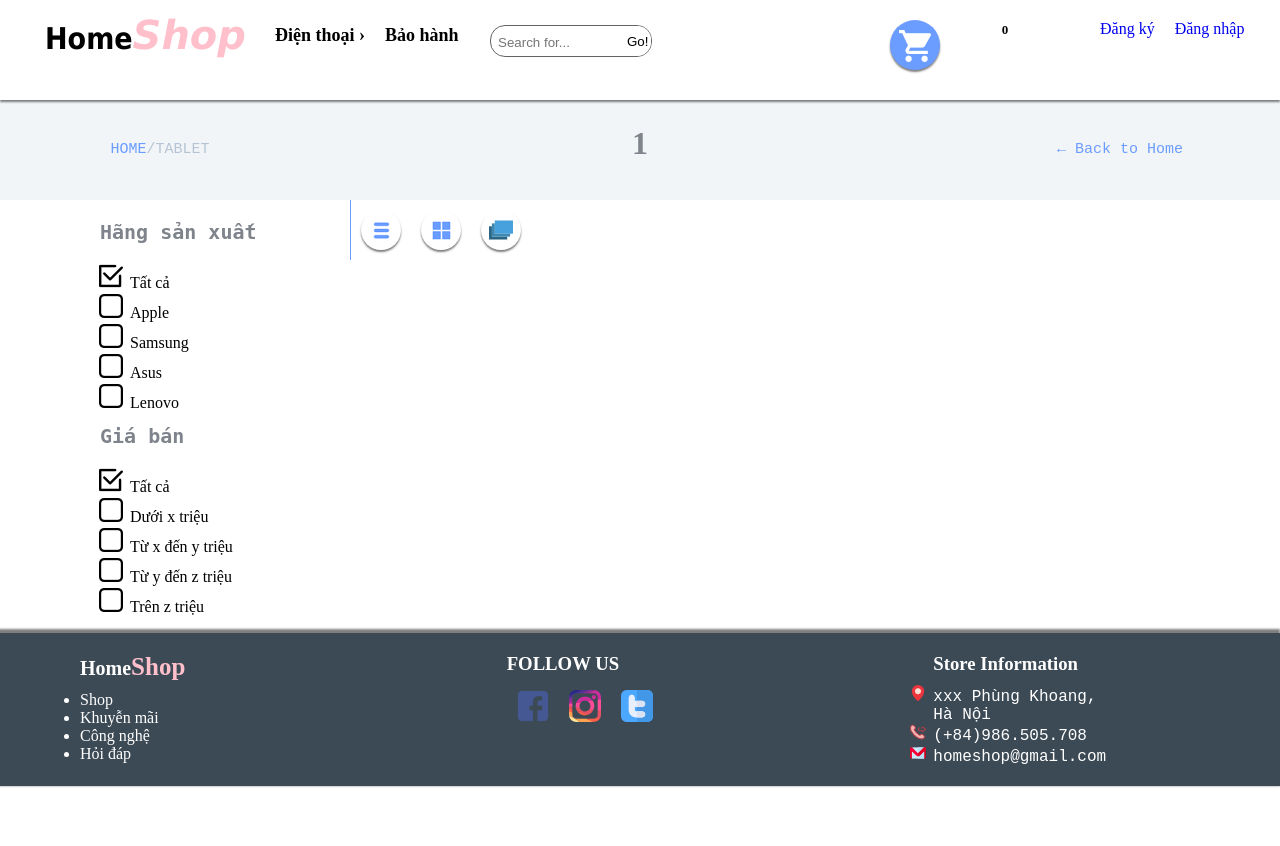
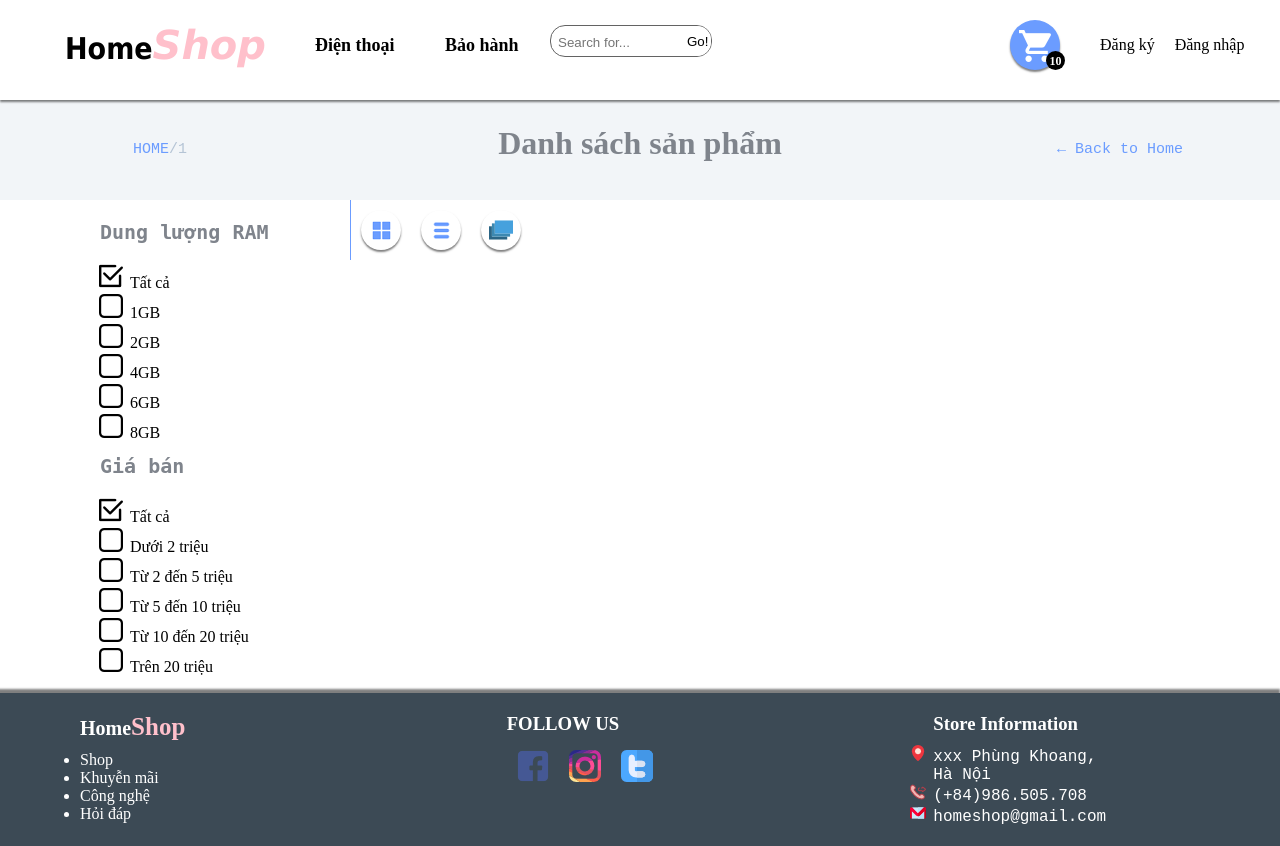
Before and after one commit to luongchinh97/webbandienthoai, a PHP site: page /webbandienthoai/product.php?hangSX=1 in a window 1280 px wide. Before the commit the page ends 787 px from the top, so only its background shows below. Run offline with PHP 8.4, Linux system fonts and the light colour scheme; data that the repository does not hold is empty.

Commit message:
Chinh Edit

```diff
--- a/admin/modules/product/QuanLySanPham.php
+++ b/admin/modules/product/QuanLySanPham.php
@@ -1,5 +1,5 @@
 <?php
-include __DIR__."/../../../lib/dao/database.php";
+include "../../../controller/dao/database.php";
 $dao= new dao;
  ?>
 <!DOCTYPE html>
--- a/controller/dao/database.php
+++ b/controller/dao/database.php
@@ -146,7 +146,10 @@ class dao{
         }
         $conn->close();
         return $arr;
+    }
 
+    function getProduct($ram, $gia){
+        if($ram === "Tất cả" && $gia ==="Tất cả");
     }
     /* Order Function */
 
--- a/index.php
+++ b/index.php
@@ -14,7 +14,7 @@
 		$spBanChay = $dao->getProductBanChay();
 		$spMoi = $dao->getProductMoi();
 		$htmlSBC = ""; $htmlSM = "";
-		foreach ($spBanChay as $row => $value) {
+		foreach ($spBanChay as $row => $value ) {
 			$htmlSBC.=
 			"<div class='product-box'><img src='static/images/".$value['img']."'/>
 				<div class='product-detail'>
--- a/layouts/menuleft.php
+++ b/layouts/menuleft.php
@@ -1,18 +1,21 @@
 <div id="menu-left">
-	<h3>Hãng sản xuất</h3>
-	  <ul>
-		<li class="a" style="list-style-image: url(static/images/checkboxCheck.png)">Tất cả</li>
-		<li class="a">Apple</li>
-		<li class="a">Samsung</li>
-		<li class="a">Asus</li>
-		<li class="a">Lenovo</li>
+	<h3>Dung lượng RAM</h3>
+	<ul>
+		<li class="a" style="list-style-image: url(static/images/checkboxCheck.png)">Tất cả</li>
+		<li class="a">1GB</li>
+		<li class="a">2GB</li>
+		<li class="a">4GB</li>
+		<li class="a">6GB</li>
+		<li class="a">8GB</li>
 	</ul>
 	<h3>Giá bán</h3>
 	<ul>
-		<li class="b" style="list-style-image: url(static/images/checkboxCheck.png)">Tất cả</li>
-		<li class="b">Dưới x triệu</li>
-		<li class="b">Từ x đến y triệu</li>
-		<li class="b">Từ y đến z triệu</li>
-		<li class="b">Trên z triệu</li>
+		<li class="b" style="list-style-image: url(static/images/checkboxCheck.png)">Tất cả</li>
+		<li class="b">Dưới 2 triệu</li>
+		<li class="b">Từ 2 đến 5 triệu</li>
+		<li class="b">Từ 5 đến 10 triệu</li>
+		<li class="b">Từ 10 đến 20 triệu</li>
+		<li class="b">Trên 20 triệu</li>
 	</ul>
+
 </div>
--- a/layouts/menutop.php
+++ b/layouts/menutop.php
@@ -27,7 +27,7 @@
 <div id="menu-top">
 	<ul>
 		<li class="home-shop"><a href="<?php echo $urlHomeShop; ?>">Home<span>Shop</span></a></li>
-		<li><a>Điện thoại &rsaquo;</a>
+		<li><a>Điện thoại</a>
 			<ul class="list-hang">
 			<!-- Danh sách hãng sản phẩm -->
 			<?php echo $htmlHang; ?>
@@ -52,7 +52,7 @@
 		<div>
 			<a href="#"><img src="static/images/shopping-cart(1).png"></a>
 		</div>
-		<span id="so-luong-items">0</span>
+		<span id="so-luong-items">10</span>
 	</div>
 
 </div>
--- a/product.php
+++ b/product.php
@@ -17,62 +17,58 @@
 
 	<div id="s-title">
 		<p>
-			<a href="<?php echo $urlHomeShop; ?>">HOME</a>/TABLET
+			<a href="<?php echo $urlHomeShop; ?>">HOME</a>/<?php echo "$hangSX"; ?>
 		</p>
-		<h1><?php echo $hangSX; ?></h1>
+		<h1>Danh sách sản phẩm</h1>
 		<p>
-			<a href="#">&larr; Back to Home</a>
+			<a href="<?php echo($urlHomeShop) ?>">&larr; Back to Home</a>
 		</p>
 	</div>
 	<div id="main-smartphone">
 		<?php require_once ("layouts/menuleft.php") ?>
 		<div id="main-smartphone-contents">
 			<div id="top-main">
+				<div id="button-grid"></div>
 				<div id="button-list"></div>
-				<div id="button-grid"></div>
 				<div id="button-style"></div>
 			</div>
 			<div id="contents">
 				<div class="product-swapper">
 				</div>
 			</div>
-
 		</div>
 	</div>
 	<?php require_once ("layouts/footer.php") ?>
 
 	<script language="javascript">
-
+    //Định dạng giá tiền
+  	function num_format(num) {
+      return num.toString().replace(/(\d)(?=(\d{3})+(?!\d))/g, '$1 ')
+    }
+    //load sản phẩm
   	$(document).ready(function(){
   		    var list = <?php echo json_encode($arrPro); ?>;
-		var productSwapperHtml = '', productHtml = '', keyHang='Tất cả', keyTien = 'Tất cả';
+  		    var productSwapperHtml = '', keyRAM='Tất cả', keyTien = 'Tất cả';
           var classD = 'product-detail';
           var classB = 'product-box';
-        var productSwapper = [], product = [];
           $.each(list, function(index, element){
-        	productSwapperHtml += '<div class="'+classB+'"><img src="static/images/'+element.img+'"/><div class="'+classD+'"><h4><a href = "chitiet.php?id='+element.id+'">'+element.namePro+'</a></h4><p class="id-product">'+element.id+'</p><p ><a class = "add-to-cart" href="giohang.php?idP='+element.id+'">Add to Cart</a></p><h5>'+element.gia+'</h5></div></div>';
-       		productSwapper.push(element);
+          	productSwapperHtml += '<div class="'+classB+'"><img src="static/images/'+element.img+'"/><div class="'+classD+'"><h4><a href = "chitiet.php?id='+element.id+'">'+element.namePro+'</a></h4><p class="id-product">'+element.id+'</p><p ><a class = "add-to-cart" href="giohang.php?idP='+element.id+'">Add to Cart</a></p><h5>'+ num_format(element.gia)+' VNĐ</h5></div></div>';
           });
           $('.product-swapper').html(productSwapperHtml);
           $('.id-product').hide();
-        console.log(productSwapper);
-    	  /*********************************
-    	  * Lọc dữ liệu theo giá sản phẩm **
-    	  * *******************************/
        	  $('.a').on("click",function(){
-     	 keyHang = $(this).html();
+       	 keyRAM = $(this).html();
        	 var productHtml = '';
        	 var product = [];
-     	 if(keyHang === 'Tất cả' && keyTien ==='Tất cả'){
+       	 if(keyRAM === 'Tất cả' && keyTien ==='Tất cả'){
        		 $('.product-swapper').html(productSwapperHtml);
-              console.log(productSwapper);
                 $('.id-product').hide();
                 $('.a').css("list-style-image", "url(static/images/checkbox.png)");
            	 	  $(this).css("list-style-image", "url(static/images/checkboxCheck.png)");
-     	 }else if(keyHang !== 'Tất cả' && keyTien ==='Tất cả'){
-     		 $.each(productSwapper, function(index, element){
-             	 if (element.hangSX===keyHang) {
-             		 productHtml += '<div class="'+classB+'"><img src="static/images/'+element.img+'"/><div class="'+classD+'"><h4><a href = "chitiet.php?id='+element.id+'">'+element.namePro+'</a></h4><p class="id-product">'+element.id+'</p><p><a class = "add-to-cart" href="../giohang.php?idP='+element.id+'">Add to Cart</a></p><h5>'+element.gia+'</h5></div></div>';
+       	 }else if(keyRAM !== 'Tất cả' && keyTien ==='Tất cả'){
+       		 $.each(list, function(index, element){
+               	 if (element.RAM===keyRAM) {
+               		 productHtml += '<div class="'+classB+'"><img src="static/images/'+element.img+'"/><div class="'+classD+'"><h4><a href = "chitiet.php?id='+element.id+'">'+element.namePro+'</a></h4><p class="id-product">'+element.id+'</p><p><a class = "add-to-cart" href="../giohang.php?idP='+element.id+'">Add to Cart</a></p><h5>'+num_format(element.gia)+'  VNĐ</h5></div></div>';
                		 product.push(element);
                   }
             });
@@ -84,21 +80,22 @@
           }
        		  $('.a').css("list-style-image", "url(static/images/checkbox.png)");
            	$(this).css("list-style-image", "url(static/images/checkboxCheck.png)");
-     	 }else if(keyHang === 'Tất cả' && keyTien !=='Tất cả'){
-     		 if(keyTien==='Dưới 5 triệu'){
-        		 var min = 0, max = 5000000;
-        	 }else if(keyTien==='Từ 5 đến 10 triệu'){
+       	 }else if(keyRAM === 'Tất cả' && keyTien !== 'Tất cả'){
+       		 if(keyTien==='Dưới 2 triệu'){
+          		 var min = 0, max = 2000000;
+          	 }else if(keyTien==='Từ 2 đến 5 triệu'){
+          		 var min = 2000000, max = 5000000;
+          	 }else if(keyTien==='Từ 5 đến 10 triệu'){
           		 var min = 5000000, max = 10000000;
-        	 }else if(keyTien==='Từ 10 đến 20 triệu'){
+          	 }else if(keyTien==='Từ 10 đến 20 triệu'){
           		 var min = 10000000, max = 20000000;
-        	 }else if(keyTien==='Trên 20 triệu'){
-        		 var min = 20000000, max = 100000000000;
+          	 }else if(keyTien==='Trên 20 triệu'){
+                var min = 20000000, max = 100000000;
              }
-     		 $.each(productSwapper, function(index, element){
+       		 $.each(list, function(index, element){
            		 var gia = parseInt(element.gia);
-         		 console.log(gia);
                	 if (gia<max && gia>min) {
-             		 productHtml += '<div class="'+classB+'"><img src="static/images/'+element.img+'"/><div class="'+classD+'"><h4><a href = "chitiet.php?id='+element.id+'">'+element.namePro+'</a></h4><p class="id-product">'+element.id+'</p><p><a class = "add-to-cart" href="../giohang.php?idP='+element.id+'">Add to Cart</a></p><h5>'+element.gia+'</h5></div></div>';
+               		 productHtml += '<div class="'+classB+'"><img src="static/images/'+element.img+'"/><div class="'+classD+'"><h4><a href = "chitiet.php?id='+element.id+'">'+element.namePro+'</a></h4><p class="id-product">'+element.id+'</p><p><a class = "add-to-cart" href="../giohang.php?idP='+element.id+'">Add to Cart</a></p><h5>'+num_format(element.gia)+' VNĐ</h5></div></div>';
                		 product.push(element);
                     }
                 });
@@ -110,21 +107,22 @@
            	 }
            	 $('.a').css("list-style-image", "url(static/images/checkbox.png)");
            	 $(this).css("list-style-image", "url(static/images/checkboxCheck.png)");
-     	 }else if(keyHang !=='Tất cẩ' && keyTien !== 'Tất cả'){
-     		 if(keyTien==='Dưới 5 triệu'){
-        		 var min = 0, max = 5000000;
-        	 }else if(keyTien==='Từ 5 đến 10 triệu'){
+       	 }else if(keyRAM !=='Tất cả' && keyTien !== 'Tất cả'){
+       		  if(keyTien==='Dưới 2 triệu'){
+               var min = 0, max = 2000000;
+             }else if(keyTien==='Từ 2 đến 5 triệu'){
+               var min = 2000000, max = 5000000;
+             }else if(keyTien==='Từ 5 đến 10 triệu'){
                var min = 5000000, max = 10000000;
-        	 }else if(keyTien==='Từ 10 đến 20 triệu'){
+             }else if(keyTien==='Từ 10 đến 20 triệu'){
                var min = 10000000, max = 20000000;
-        	 }else if(keyTien==='Trên 20 triệu'){
-        		 var min = 20000000, max = 100000000000;
+             }else if(keyTien==='Trên 20 triệu'){
+                var min = 20000000, max = 100000000;
             }
-     		 $.each(productSwapper, function(index, element){
+       		  $.each(list, function(index, element){
            		  var gia = parseInt(element.gia);
-         		 console.log(gia);
-             	 if (gia<max && gia>min && element.hangSX===keyHang) {
-             		 productHtml += '<div class="'+classB+'"><img src="static/images/'+element.img+'"/><div class="'+classD+'"><h4><a href = "chitiet.php?id='+element.id+'">'+element.namePro+'</a></h4><p class="id-product">'+element.id+'</p><p><a class = "add-to-cart" href="../giohang.php?idP='+element.id+'">Add to Cart</a></p><h5>'+element.gia+'</h5></div></div>';
+                if (gia<max && gia>min && element.RAM === keyRAM) {
+               		productHtml += '<div class="'+classB+'"><img src="static/images/'+element.img+'"/><div class="'+classD+'"><h4><a href = "chitiet.php?id='+element.id+'">'+element.namePro+'</a></h4><p class="id-product">'+element.id+'</p><p><a class = "add-to-cart" href="../giohang.php?idP='+element.id+'">Add to Cart</a></p><h5>'+num_format(element.gia)+' VNĐ</h5></div></div>';
                		 product.push(element);
                 }
             });
@@ -138,23 +136,19 @@
            	$(this).css("list-style-image", "url(static/images/checkboxCheck.png)");
        	 }
     	});
-      /*********************************
- 	  * Lọc dữ liệu theo giá sản phẩm **
- 	  * *******************************/
       $('.b').on("click",function(){
      	  keyTien = $(this).html();
      	  var productHtml = '';
      	  var product = [];
-   	 if(keyHang === 'Tất cả' && keyTien ==='Tất cả'){
+     	  if(keyRAM === 'Tất cả' && keyTien === 'Tất cả'){
      		  $('.product-swapper').html(productSwapperHtml);
      		 	$('.id-product').hide();
-            console.log(productSwapper);
           $('.b').css("list-style-image", "url(static/images/checkbox.png)");
          	$(this).css("list-style-image", "url(static/images/checkboxCheck.png)");
-   	 }else if(keyHang !== 'Tất cả' && keyTien ==='Tất cả'){
-   		 $.each(productSwapper, function(index, element){
-           	 if (element.hangSX===keyHang) {
-           		 productHtml += '<div class="'+classB+'"><img src="static/images/'+element.img+'"/><div class="'+classD+'"><h4><a href = "chitiet.php?id='+element.id+'">'+element.namePro+'</a></h4><p class="id-product">'+element.id+'</p><p><a class = "add-to-cart" href="giohang.php?idP='+element.id+'">Add to Cart</a></p><h5>'+element.gia+'</h5></div></div>';
+     	  }else if(keyRAM !== 'Tất cả' && keyTien === 'Tất cả'){
+     		  $.each(list, function(index, element){
+            if (element.RAM === keyRAM) {
+                productHtml += '<div class="'+classB+'"><img src="static/images/'+element.img+'"/><div class="'+classD+'"><h4><a href = "chitiet.php?id='+element.id+'">'+element.namePro+'</a></h4><p class="id-product">'+element.id+'</p><p><a class = "add-to-cart" href="giohang.php?idP='+element.id+'">Add to Cart</a></p><h5>'+num_format(element.gia)+' VNĐ</h5></div></div>';
              		product.push(element);
             }
           });
@@ -166,21 +160,22 @@
           }
        		$('.b').css("list-style-image", "url(static/images/checkbox.png)");
           $(this).css("list-style-image", "url(static/images/checkboxCheck.png)");
-   	 }else if(keyHang === 'Tất cả' && keyTien !=='Tất cả'){
-   		 if(keyTien==='Dưới 5 triệu'){
-    		 var min = 0, max = 5000000;
-    	 }else if(keyTien==='Từ 5 đến 10 triệu'){
+     	  }else if(keyRAM === 'Tất cả' && keyTien !== 'Tất cả'){
+     		  if(keyTien==='Dưới 2 triệu'){
+            var min = 0, max = 2000000;
+          }else if(keyTien==='Từ 2 đến 5 triệu'){
+            var min = 2000000, max = 5000000;
+          }else if(keyTien==='Từ 5 đến 10 triệu'){
             var min = 5000000, max = 10000000;
-    	 }else if(keyTien==='Từ 10 đến 20 triệu'){
+          }else if(keyTien==='Từ 10 đến 20 triệu'){
             var min = 10000000, max = 20000000;
-    	 }else if(keyTien==='Trên 20 triệu'){
-    		 var min = 20000000, max = 100000000000;
+          }else if(keyTien==='Trên 20 triệu'){
+            var min = 20000000, max = 100000000;
           }
-   		 $.each(productSwapper, function(index, element){
+     		 $.each(list, function(index, element){
          		 var gia = parseInt(element.gia);
-       		 console.log(gia);
              	 if (gia<max && gia>min) {
-           		 productHtml += '<div class="'+classB+'"><img src="static/images/'+element.img+'"/><div class="'+classD+'"><h4><a href = "chitiet.php?id='+element.id+'">'+element.namePro+'</a></h4><p class="id-product">'+element.id+'</p><p><a class = "add-to-cart" href="../giohang.php?idP='+element.id+'">Add to Cart</a></p><h5>'+element.gia+'</h5></div></div>';
+             		 productHtml += '<div class="'+classB+'"><img src="static/images/'+element.img+'"/><div class="'+classD+'"><h4><a href = "chitiet.php?id='+element.id+'">'+element.namePro+'</a></h4><p class="id-product">'+element.id+'</p><p><a class = "add-to-cart" href="../giohang.php?idP='+element.id+'">Add to Cart</a></p><h5>'+num_format(element.gia)+' VNĐ</h5></div></div>';
              		 product.push(element);
                   }
               });
@@ -192,21 +187,22 @@
          	 }
          	 $('.b').css("list-style-image", "url(static/images/checkbox.png)");
          	 $(this).css("list-style-image", "url(static/images/checkboxCheck.png)");
-   	 }else if(keyHang !=='Tất cẩ' && keyTien !== 'Tất cả'){
-   		 if(keyTien==='Dưới 5 triệu'){
-    		 var min = 0, max = 5000000;
-    	 }else if(keyTien==='Từ 5 đến 10 triệu'){
+     	 }else if(keyRAM !=='Tất cả' && keyTien !== 'Tất cả'){
+     		 if(keyTien==='Dưới 2 triệu'){
+               var min = 0, max = 2000000;
+             }else if(keyTien==='Từ 2 đến 5 triệu'){
+               var min = 2000000, max = 5000000;
+             }else if(keyTien==='Từ 5 đến 10 triệu'){
                var min = 5000000, max = 10000000;
-    	 }else if(keyTien==='Từ 10 đến 20 triệu'){
+             }else if(keyTien==='Từ 10 đến 20 triệu'){
                var min = 10000000, max = 20000000;
-    	 }else if(keyTien==='Trên 20 triệu'){
-    		 var min = 20000000, max = 100000000000;
+             }else if(keyTien==='Trên 20 triệu'){
+                var min = 20000000, max = 100000000;
              }
-   		 $.each(productSwapper, function(index, element){
+     		 $.each(list, function(index, element){
          		 var gia = parseInt(element.gia);
-       		 console.log(gia);
-           	 if (gia<max && gia>min && element.hangSX===keyHang) {
-           		 productHtml += '<div class="'+classB+'"><img src="static/images/'+element.img+'"/><div class="'+classD+'"><h4><a href = "chitiet.php?id='+element.id+'">'+element.namePro+'</a></h4><p class="id-product">'+element.id+'</p><p><a class = "add-to-cart" href="giohang.php?idP='+element.id+'">Add to Cart</a></p><h5>'+element.gia+'</h5></div></div>';
+             	 if (gia<max && gia>min && element.RAM===keyRAM) {
+             		 productHtml += '<div class="'+classB+'"><img src="static/images/'+element.img+'"/><div class="'+classD+'"><h4><a href = "chitiet.php?id='+element.id+'">'+element.namePro+'</a></h4><p class="id-product">'+element.id+'</p><p><a class = "add-to-cart" href="giohang.php?idP='+element.id+'">Add to Cart</a></p><h5>'+num_format(element.gia)+' VNĐ</h5></div></div>';
              		 product.push(element);
                   }
               });
@@ -220,12 +216,8 @@
          	 $(this).css("list-style-image", "url(static/images/checkboxCheck.png)");
      	  }
   	  });
-    /************************************
-     * Hiển thị danh sách sản phẩm theo *
-     * 3 style khác nhau.				*
-     * **********************************/
+      //Hiển thị tùy chọn
       $('#button-list').on('click',function(){
-    	  //$('.product-swapper div').css({"height": "250px","width": "750px","text-align": "left","padding":"10px 30px","cursor":"default"});
       	  $('.product-swapper div').removeClass('product-box');
       	  $('.product-swapper div').removeClass('product-box-after-after');
       	  $('.product-swapper div').addClass('product-box-after');
@@ -237,7 +229,6 @@
       	  classB='product-box-after';
       });
       $('#button-grid').on('click',function(){
-    	//$('.product-swapper div').css({"height": "auto","width": "250px","text-align": "center","padding":"0px","cursor":"pointer"});
       	$('.product-swapper div').removeClass('product-box-after');
       	$('.product-swapper div').removeClass('product-box-after-after');
     	  	$('.product-swapper div').addClass('product-box');
--- a/static/css/style.css
+++ b/static/css/style.css
@@ -50,12 +50,13 @@ a {
 	padding: 5px;
 	width: 100px;
 	height: 90px;
-	line-height: 60px;
+	line-height: 80px;
 	float: left;
 	font-weight: bold;
 	font-size: 18px;
 	text-align: left;
-}
+	margin-left: 20px;
+	}
 
 #menu-top ul li a {
 	text-decoration: none;
@@ -75,14 +76,17 @@ a {
 	left: 0px;
 	border-top: 1px solid #6b9cff;
 	box-shadow: 0px 2px 2px rgba(0, 0, 0, 0.5);
+	overflow: hidden;
 }
 
 #menu-top ul ul li {
-	padding: 10px;
+	width: 100%;
 	height: 20px;
 	line-height: 20px;
 	font-weight: normal;
 	font-size: 14px;
+	cursor: pointer;
+	margin: 0px;
 }
 
 #menu-top ul li:hover ul {
@@ -92,10 +96,13 @@ a {
 	top: 100px;
 }
 
-#menu-top ul ul a:hover {
+#menu-top ul ul li:hover {
 	transition: all ease 0.5s;
 	padding-left: 10px;
 	font-weight: bold;
+}
+
+#menu-top ul ul li:hover a{
 	color: #6b9cff;
 }
 
@@ -117,10 +124,12 @@ a {
 	margin-right: 20px;
 	width: 170px;
 	height: 50px;
+	line-height: 50px;
 	float: right;
 }
 #dang-nhap-dang-ky a{
 	margin: 10px;
+	color: black;
 }
 #tai{
 	display: block;
@@ -129,7 +138,7 @@ a {
 	clear: left;
 }
 #menu-top .home-shop a:HOVER {
-	color: black;
+	color: black
 }
 #main-gio-hang{
 	clear: left;
@@ -154,6 +163,18 @@ a {
 	height: 30px;
 	line-height: 30px;
 	width: 150px;
+}
+#so-luong-items{
+	position: absolute;
+	width: 19px;
+	height: 19px;
+	right: 5px;
+	bottom: 0px;
+	color: #fff;
+	background-color: black;
+	font-size: 12px;
+	border-radius:50%;
+	font-family: inherit;
 }
 .xoa-pro{
 	cursor: pointer;
@@ -540,6 +561,9 @@ a {
 	left: 260px;
 	font-size: 14px;
 }
+.product-detail-after-after a{
+	color: blue;
+}
 .product-detail-after-after p{
 	cursor: pointer;
 	margin: 10px;
@@ -567,6 +591,9 @@ a {
 	top: 20px;
 	left: 350px;
 	font-size: 20px;
+}
+.product-detail-after a{
+	color: blue;
 }
 .product-detail-after h4{
 	margin:10px;
@@ -608,7 +635,9 @@ a {
 	line-height: 20px;
 	padding-top: 10px;
 }
-
+.product-detail a{
+	color: blue;
+}
 .product-detail p {
 	position: absolute;
 	width: 150px;
@@ -743,7 +772,7 @@ a {
 }
 #gio-hang{
 	margin: 20px;
-    width: 180px;
+    width: 60px;
     height: 50px;
     float: right;
     text-align: center;
@@ -751,6 +780,7 @@ a {
     font-weight: bolder;
     line-height: 20px;
     color: black;
+    position: relative;
 }
 #gio-hang div{
 	float: left;
```
Lines whose indentation alone changed are shown as unchanged.
